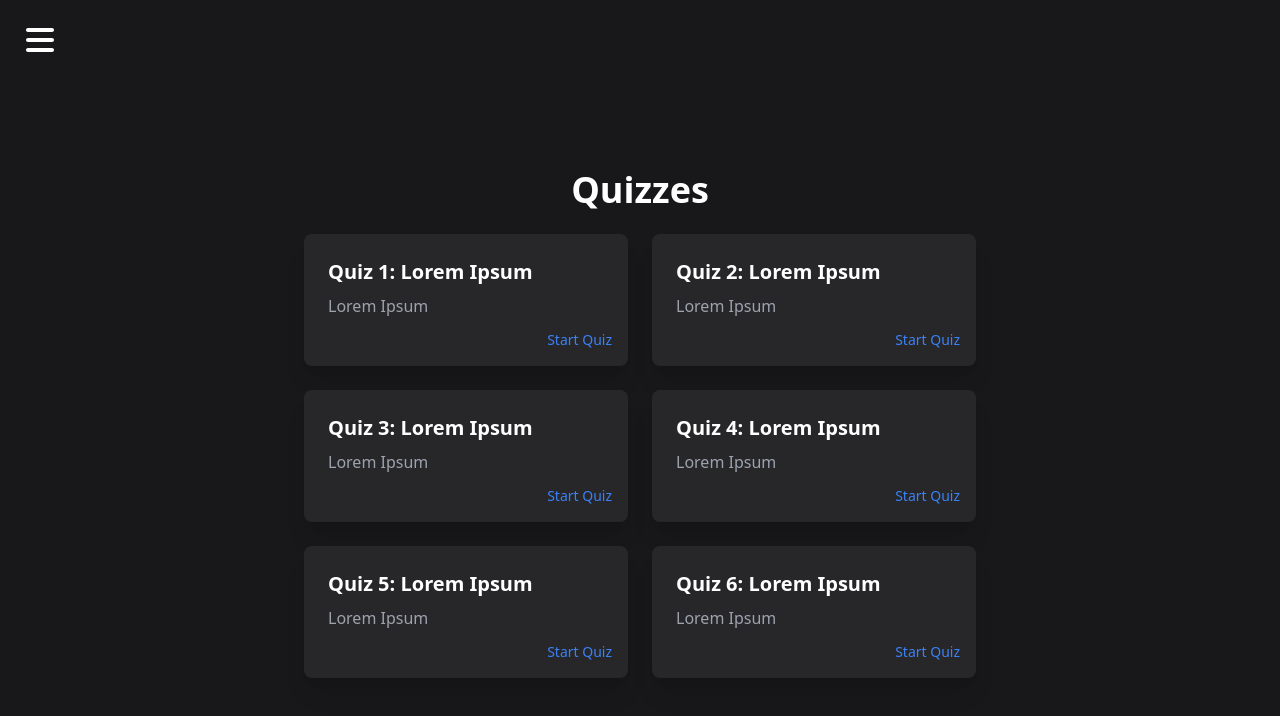
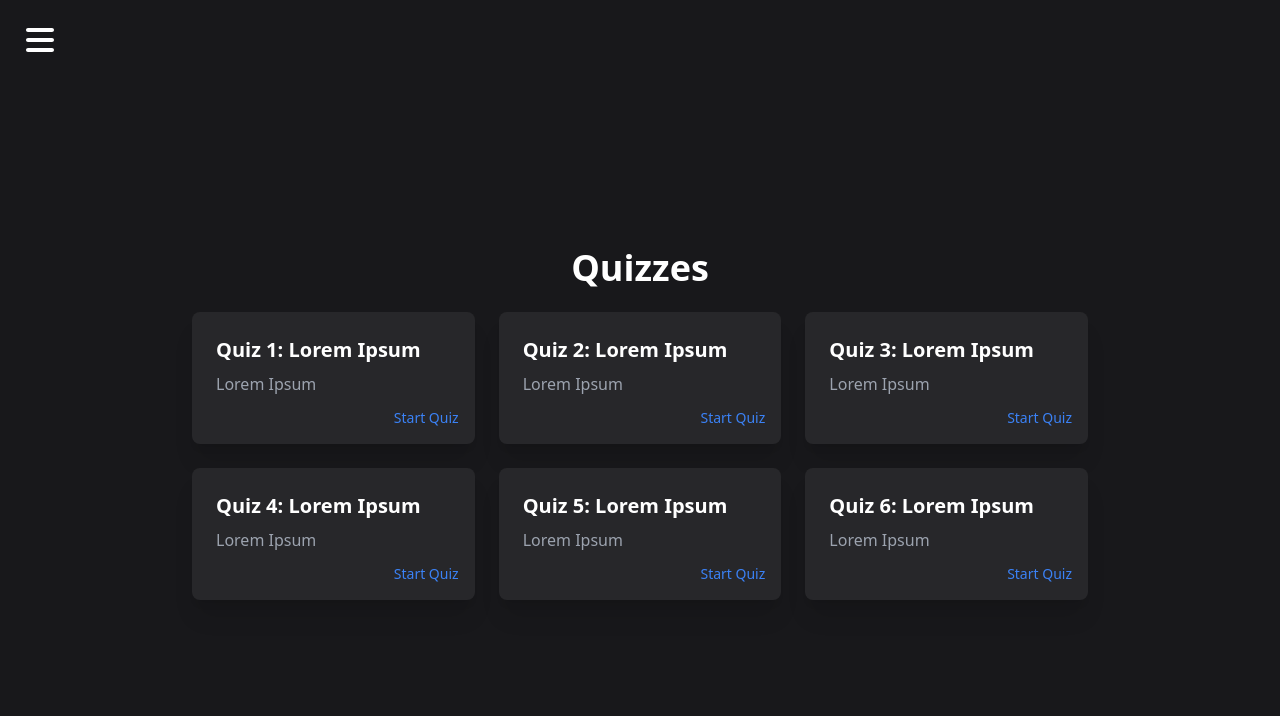
Before and after one commit to acandrewchow/cis2500-textbook, a Next.js app: page /quizzes/home in a window 1280 px wide. Shown: the top 716 px of the page. Built offline with nearby package versions, Linux system fonts and the light colour scheme.

Commit message:
Updates Homepage for quizzes

```diff
--- a/src/pages/quizzes/home.js
+++ b/src/pages/quizzes/home.js
@@ -16,7 +16,7 @@ const Home = () => {
     <div className="flex flex-col items-center justify-center min-h-screen bg-zinc-900 text-white p-8">
       <TableOfContents />
       <h1 className="text-4xl font-bold mt-12 mb-6 text-center">Quizzes</h1>
-      <div className="grid gap-6 md:grid-cols-2 lg:grid-cols-2 w-full max-w-2xl">
+      <div className="grid gap-6 md:grid-cols-3 lg:grid-cols-3 w-full max-w-4xl">
         {quizzes.map((quiz, index) => (
           <div
             key={index}
```
